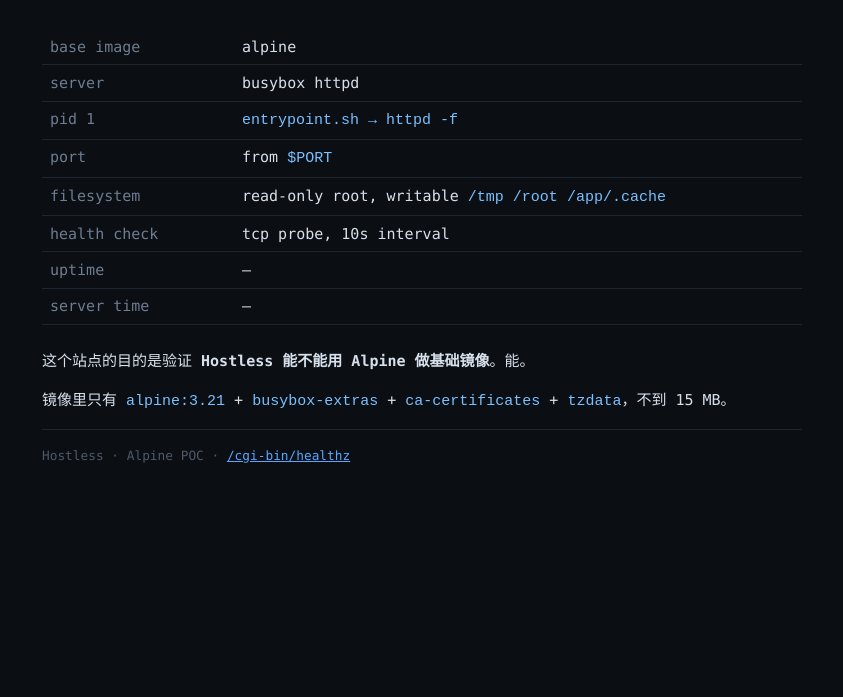
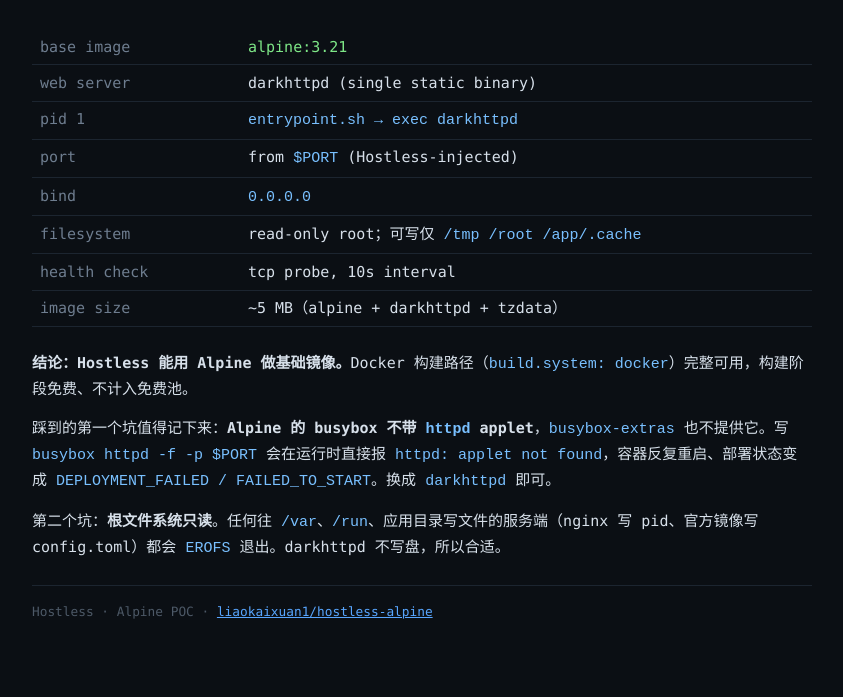
Before and after one commit to liaokaixuan1/hostless-alpine, a plain HTML site: page www/index.html in a window 1280 px wide. Shown: the part 103-800 px from the top of the page, without its empty margins (218-1061 px from the left). Drawn offline with Linux system fonts and the light colour scheme; no server answers.

Commit message:
fix: busybox httpd applet missing on alpine -> darkhttpd; tcp health check

```diff
--- a/www/index.html
+++ b/www/index.html
@@ -8,46 +8,42 @@
     :root { color-scheme: dark light; }
     body { font: 15px/1.6 ui-monospace, SFMono-Regular, Menlo, Consolas, monospace;
            margin: 0; padding: 2.5rem 1.5rem; background: #0b0f14; color: #d7e0ea; }
-    main { max-width: 760px; margin: 0 auto; }
+    main { max-width: 780px; margin: 0 auto; }
     h1 { font-size: 1.35rem; margin: 0 0 .25rem; color: #7ee787; }
     .sub { color: #6e7d8f; margin: 0 0 2rem; font-size: .85rem; }
     table { border-collapse: collapse; width: 100%; margin: 0 0 1.5rem; }
     td { padding: .35rem .5rem; border-bottom: 1px solid #1c2530; vertical-align: top; }
-    td:first-child { color: #6e7d8f; white-space: nowrap; width: 11rem; }
+    td:first-child { color: #6e7d8f; white-space: nowrap; width: 12rem; }
     code { color: #79c0ff; }
     .ok { color: #7ee787; }
     a { color: #58a6ff; }
-    footer { color: #4d5967; font-size: .8rem; border-top: 1px solid #1c2530; padding-top: 1rem; }
+    footer { color: #4d5967; font-size: .8rem; border-top: 1px solid #1c2530; padding-top: 1rem; margin-top: 1.5rem; }
   </style>
 </head>
 <body>
 <main>
   <h1>Alpine on Hostless</h1>
-  <p class="sub">busybox httpd · read-only rootfs · single replica · 0.1 vCPU / 128 MiB</p>
+  <p class="sub">darkhttpd · read-only rootfs · single replica · 0.1 vCPU / 256 MiB</p>
 
   <table>
-    <tr><td>base image</td><td id="base">alpine</td></tr>
-    <tr><td>server</td><td>busybox httpd</td></tr>
-    <tr><td>pid 1</td><td><code>entrypoint.sh → httpd -f</code></td></tr>
-    <tr><td>port</td><td>from <code>$PORT</code></td></tr>
-    <tr><td>filesystem</td><td>read-only root, writable <code>/tmp</code> <code>/root</code> <code>/app/.cache</code></td></tr>
+    <tr><td>base image</td><td class="ok">alpine:3.21</td></tr>
+    <tr><td>web server</td><td>darkhttpd (single static binary)</td></tr>
+    <tr><td>pid 1</td><td><code>entrypoint.sh → exec darkhttpd</code></td></tr>
+    <tr><td>port</td><td>from <code>$PORT</code> (Hostless-injected)</td></tr>
+    <tr><td>bind</td><td><code>0.0.0.0</code></td></tr>
+    <tr><td>filesystem</td><td>read-only root；可写仅 <code>/tmp</code> <code>/root</code> <code>/app/.cache</code></td></tr>
     <tr><td>health check</td><td>tcp probe, 10s interval</td></tr>
-    <tr><td>uptime</td><td id="up">—</td></tr>
-    <tr><td>server time</td><td id="time">—</td></tr>
+    <tr><td>image size</td><td>~5 MB（alpine + darkhttpd + tzdata）</td></tr>
   </table>
 
-  <p>这个站点的目的是验证 <strong>Hostless 能不能用 Alpine 做基础镜像</strong>。能。</p>
-  <p>镜像里只有 <code>alpine:3.21</code> + <code>busybox-extras</code> + <code>ca-certificates</code> + <code>tzdata</code>，不到 15 MB。</p>
+  <p><strong>结论：Hostless 能用 Alpine 做基础镜像。</strong>Docker 构建路径（<code>build.system: docker</code>）完整可用，构建阶段免费、不计入免费池。</p>
 
-  <footer>Hostless · Alpine POC · <a href="/cgi-bin/healthz">/cgi-bin/healthz</a></footer>
+  <p>踩到的第一个坑值得记下来：<strong>Alpine 的 busybox 不带 <code>httpd</code> applet</strong>，<code>busybox-extras</code> 也不提供它。写 <code>busybox httpd -f -p $PORT</code> 会在运行时直接报
+  <code>httpd: applet not found</code>，容器反复重启、部署状态变成 <code>DEPLOYMENT_FAILED / FAILED_TO_START</code>。换成 <code>darkhttpd</code> 即可。</p>
+
+  <p>第二个坑：<strong>根文件系统只读</strong>。任何往 <code>/var</code>、<code>/run</code>、应用目录写文件的服务端（nginx 写 pid、官方镜像写 config.toml）都会 <code>EROFS</code> 退出。darkhttpd 不写盘，所以合适。</p>
+
+  <footer>Hostless · Alpine POC · <a href="https://github.com/liaokaixuan1/hostless-alpine">liaokaixuan1/hostless-alpine</a></footer>
 </main>
-<script>
-  fetch('/cgi-bin/healthz').then(r => r.json()).then(j => {
-    document.getElementById('base').textContent = j.alpine;
-    document.getElementById('base').className = 'ok';
-    document.getElementById('up').textContent = j.uptime_s + 's';
-    document.getElementById('time').textContent = j.now;
-  }).catch(() => {});
-</script>
 </body>
 </html>
```
